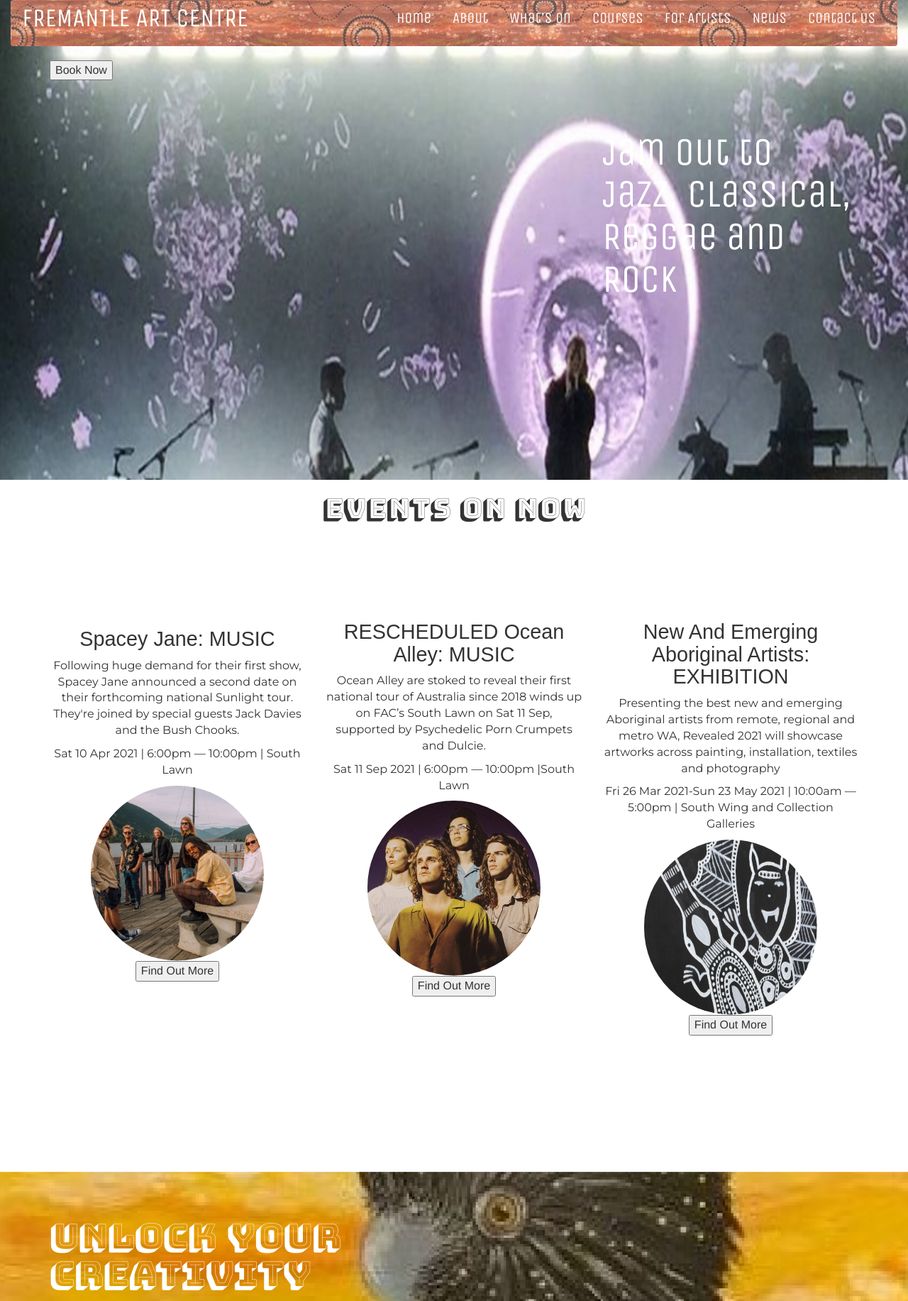
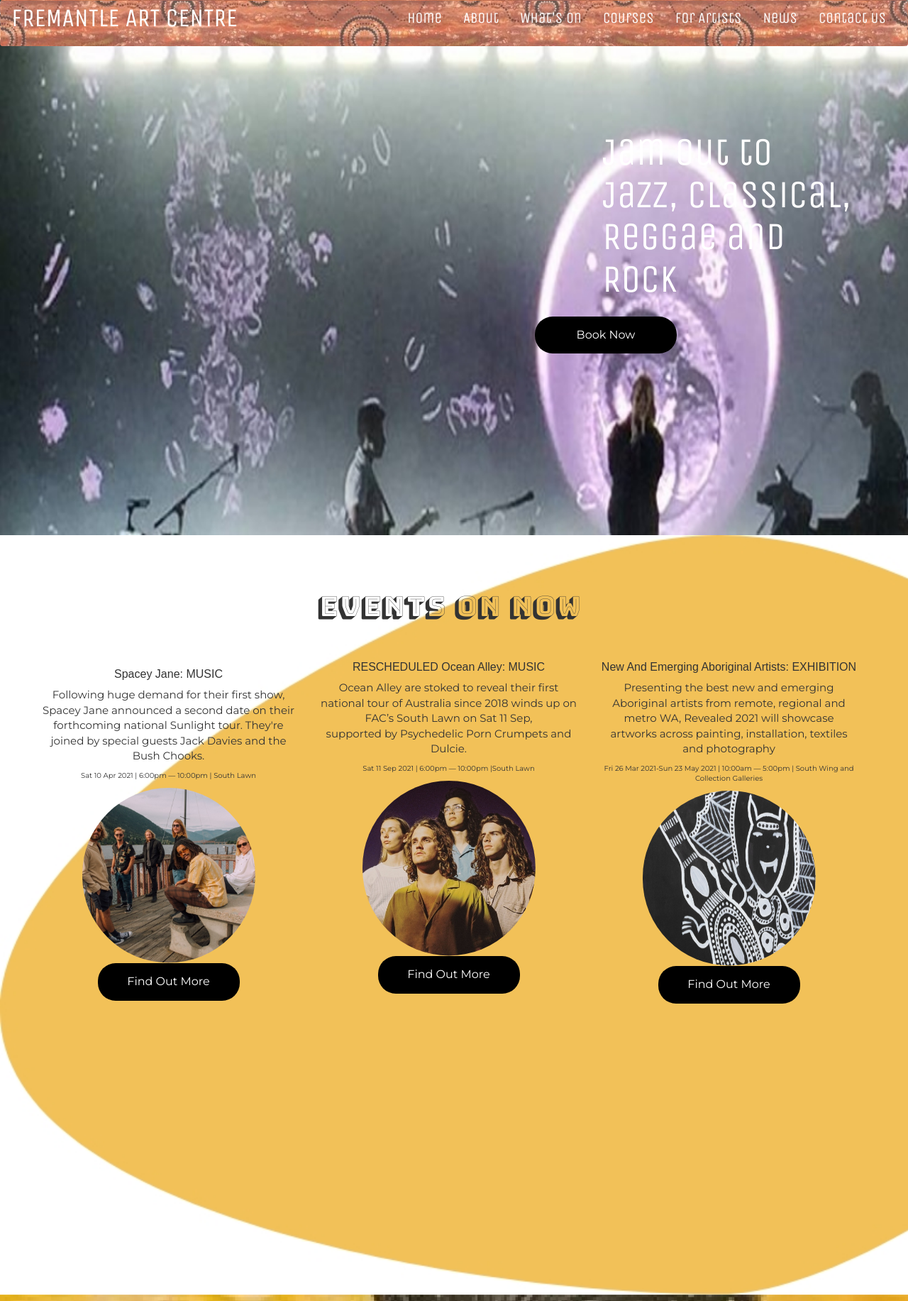
Before and after one commit to siobhannB/Website-Project, a PHP site: page / in a window 1280 px wide. Shown: the top 1833 px of the page at 71% size. Run offline with PHP 8.4, Linux system fonts and the light colour scheme; some web fonts are replaced.

Commit message:
Update style.css

```diff
--- a/style.css
+++ b/style.css
@@ -38,7 +38,9 @@ a:hover{
 .herobg{  /*img needs to be changed as it is blurry*/
     background: url(images/header-bg.jpg);
     background-size: cover;
-    padding-bottom: 10%;
+    padding-bottom: 20%;
+    padding-left: 0px;
+    padding-right: 0px;
 }
 
 .herobg h1{
@@ -50,11 +52,33 @@ a:hover{
     font-weight:400;
     margin-top:100px;
     text-align:left;
-    padding-bottom:10%;
+    padding-bottom:1%;
 }
 
+.btn1{
+  font-weight: 400;
+    font-family: 'Montserrat', sans-serif;
+     background-color: black; /* Green */
+  border: none;
+  color: white;
+  padding: 15px 32px;
+  text-align: center;
+  text-decoration: none;
+  display: inline-block;
+  font-size: 16px;
+    width: 200px;
+    height:100x;
+    border-radius:25px;
+    margin-left: 60%;
+}
+
+
 .eventsbg{
-    padding-bottom:15%;
+
+    background-image: url(images/eventsbg.jpg);
+    background-repeat:no-repeat;
+    background-size: cover;
+    padding-bottom: 32%;
 
 }
 
@@ -63,61 +87,134 @@ a:hover{
 
 }*/
 
+.eventscontent{
+
+    padding-left:0px;
+
+
+}
+
 .eventsbg h2{
     font-size:2.4em;
     font-family: 'Bungee Shade', cursive;
-    padding-bottom: 10%;
+    padding-top: 5%;
 }
 
 .eventsbg h3{
     font-family: 'Backslash', sans-serif;
-    font-size:1.8em;
+    font-size:1.0em;
+    padding-top:35px;
+
+
 }
 
 
 p#spaceyjane{
     font-weight: 400;
     font-family: 'Montserrat', sans-serif;
+    font-size: 15px;
 }
 
 p#date1{
       font-weight: 400;
     font-family: 'Montserrat', sans-serif;
+      font-size: 10px;
 }
+
+
+.btn2{
+  font-weight: 400;
+    font-family: 'Montserrat', sans-serif;
+     background-color: black; /* Green */
+  border: none;
+  color: white;
+  padding: 15px 32px;
+  text-align: center;
+  text-decoration: none;
+  display: inline-block;
+  font-size: 16px;
+      width: 200px;
+    height:100x;
+    border-radius:25px;
+}
+
 
 .eventsbg h4{
     font-family: 'Backslash', sans-serif;
-    font-size:1.8em;
+    font-size:1.0em;
+    padding-top:35px;
+
 }
 
 p#oceanalley{
     font-weight: 400;
     font-family: 'Montserrat', sans-serif;
+     font-size: 15px;
 }
 
 p#date2{
       font-weight: 400;
     font-family: 'Montserrat', sans-serif;
+      font-size: 10px;
 }
 
 
+
+.btn3{
+  font-weight: 400;
+    font-family: 'Montserrat', sans-serif;
+     background-color: black; /* Green */
+  border: none;
+  color: white;
+  padding: 15px 32px;
+  text-align: center;
+  text-decoration: none;
+  display: inline-block;
+  font-size: 16px;
+      width: 200px;
+    height:100x;
+    border-radius:25px;
+}
+
 .eventsbg h5{
     font-family: 'Backslash', sans-serif;
-    font-size:1.8em;
+    font-size:1.0em;
+    padding-top:35px;
+
 }
+
 
 p#aboriginalartists{
     font-weight: 400;
     font-family: 'Montserrat', sans-serif;
+     font-size: 15px;
 }
 
 
 p#date3{
       font-weight: 400;
     font-family: 'Montserrat', sans-serif;
+      font-size: 10px;
+
 }
 
 
+
+.btn4{
+  font-weight: 400;
+    font-family: 'Montserrat', sans-serif;
+     background-color: black; /* Green */
+  border: none;
+  color: white;
+  padding: 15px 32px;
+  text-align: center;
+  text-decoration: none;
+  display: inline-block;
+  font-size: 16px;
+      width: 200px;
+    height:100x;
+    border-radius:25px;
+}
 
 .creativitybg{
     background: url(images/creativitybg.jpg); /*image is blurry needs to be changed*/
@@ -127,15 +224,35 @@ p#date3{
 
 .creativitybg h6{
      font-family: 'Bungee Shade', cursive;
-    font-size: 3.0em;
+    font-size: 4.0em;
     padding-top: 10%;
     color:white;
+
 }
+
 
 
 p#artcentre{
      font-weight: 400;
     font-family: 'Montserrat', sans-serif;
+    font-size:1.2em;
+}
+
+
+.btn5{
+  font-weight: 400;
+    font-family: 'Montserrat', sans-serif;
+     background-color: black; /* Green */
+  border: none;
+  color: white;
+  padding: 15px 32px;
+  text-align: center;
+  text-decoration: none;
+  display: inline-block;
+  font-size: 16px;
+      width: 200px;
+    height:100x;
+    border-radius:25px;
 }
 
 
```
Also changed, not shown: other parts of style.css (+55 -0 lines).
